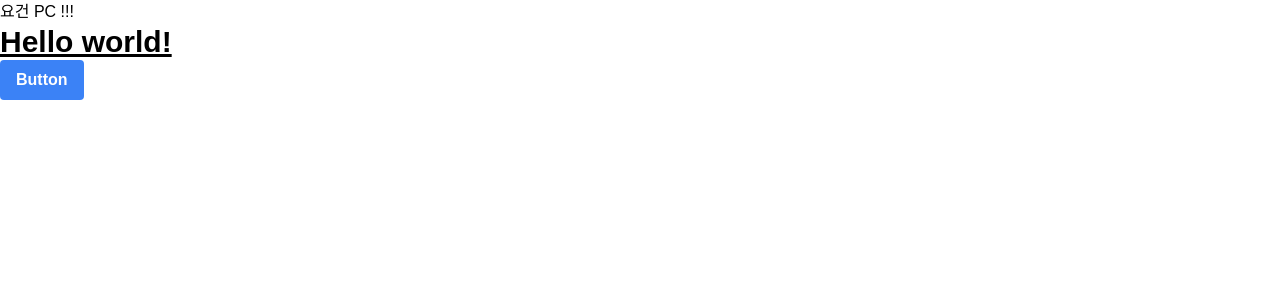
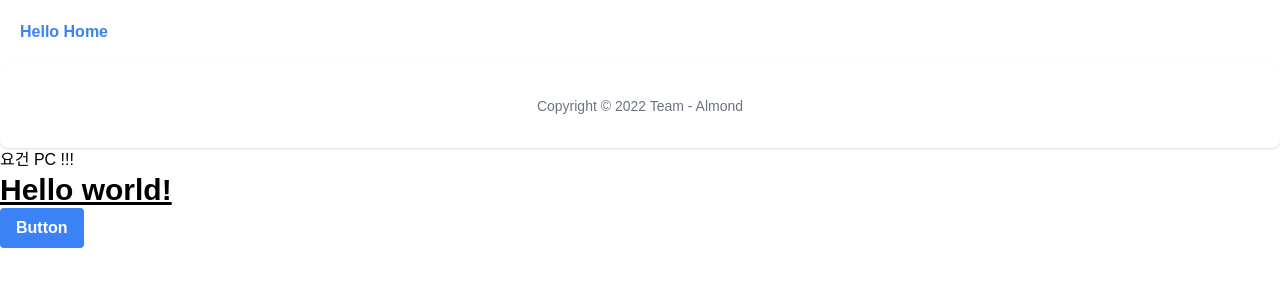
Before and after one commit to Almond-Daelim/NALJOMBWA, a React (Create React App) app: page / in a window 1280 px wide. Shown: the top 300 px of the page. Built offline with nearby package versions, Linux system fonts and the light colour scheme.

Commit message:
feat: Footer

```diff
--- a/src/App.js
+++ b/src/App.js
@@ -1,10 +1,12 @@
 import '../src/styles/global.css';
 import { Mobile, PC } from '../src/hooks/useMediaQuery';
+import Home from '../src/pages/index';
 
 function App() {
   return (
     <>
       <div>
+        <Home></Home>
         <Mobile>
           <div className="mobile_container">이건 모바일 !!</div>
         </Mobile>
--- /dev/null
+++ b/src/components/common/Layout/Footer.js
@@ -0,0 +1,15 @@
+import React from 'react';
+
+const Footer =()=>{
+    return(
+        <footer class="p-4 bg-white rounded-lg shadow md:px-6 md:py-8 dark:bg-gray-900">
+            <div>
+                <span class="block text-sm text-gray-500 sm:text-center dark:text-gray-400">
+                    Copyright &copy; {new Date().getFullYear()} Team - Almond
+                </span>
+            </div>
+        </footer>
+    );
+};
+
+export default Footer;
--- a/src/pages/index.js
+++ b/src/pages/index.js
@@ -1,9 +1,11 @@
 import React from 'react';
+import Footer from '../components/common/Layout/Footer';
 
 const Home = () => {
   return (
     <div>
       <h1 className="m-5 text-blue-500 font-bold">Hello Home</h1>
+      <Footer></Footer>
     </div>
   );
 };
```
